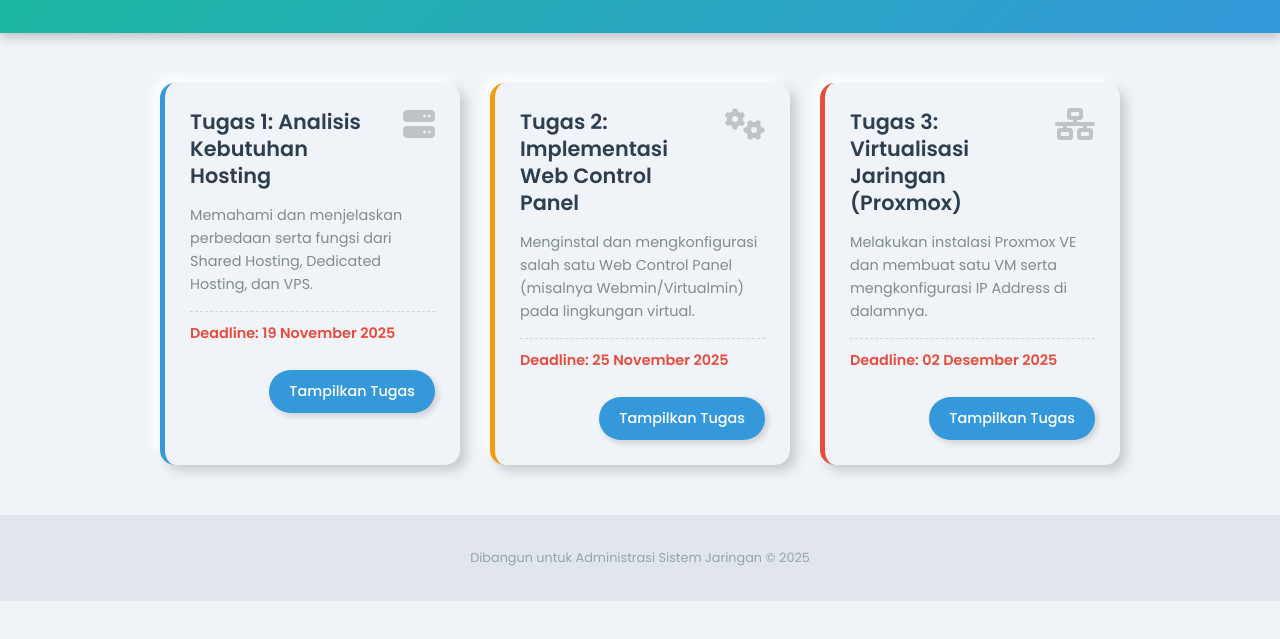
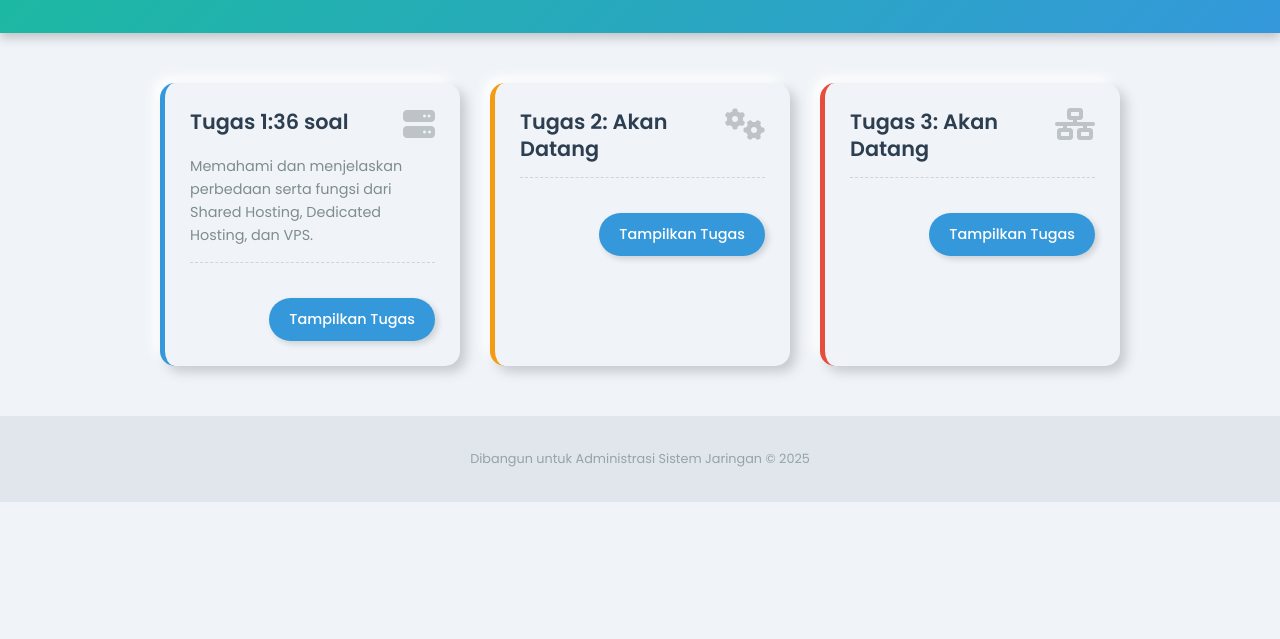
Before and after one commit to susantosusilo21-arch/susantosby, a plain HTML site: page tugasaij/tugasaij.html in a window 1280 px wide. Shown: the part 149-788 px from the top of the page. Drawn offline with Linux system fonts and the light colour scheme.

Commit message:
Update tugasaij.html

```diff
--- a/tugasaij/tugasaij.html
+++ b/tugasaij/tugasaij.html
@@ -188,12 +188,12 @@
 
     <div class="task-card tugas-1">
         <div class="task-header">
-            <h2>Tugas 1: Analisis Kebutuhan Hosting</h2>
+            <h2>Tugas 1:36 soal </h2>
             <i class="fas fa-server task-status"></i>
         </div>
         <div class="task-detail">
             <p>Memahami dan menjelaskan perbedaan serta fungsi dari Shared Hosting, Dedicated Hosting, dan VPS.</p>
-            <p class="deadline">Deadline: 19 November 2025</p>
+            <p class="deadline"></p>
         </div>
         <div class="task-actions">
             <a href="soal aij 36 soal.pdf" class="task-button" target="_blank">Tampilkan Tugas</a>
@@ -202,12 +202,12 @@
 
     <div class="task-card tugas-2">
         <div class="task-header">
-            <h2>Tugas 2: Implementasi Web Control Panel</h2>
+            <h2>Tugas 2: Akan Datang</h2>
             <i class="fas fa-cogs task-status"></i>
         </div>
         <div class="task-detail">
-            <p>Menginstal dan mengkonfigurasi salah satu Web Control Panel (misalnya Webmin/Virtualmin) pada lingkungan virtual.</p>
-            <p class="deadline">Deadline: 25 November 2025</p>
+            <p></p>
+            <p class="deadline"></p>
         </div>
         <div class="task-actions">
             <a href="detail_tugas_2.html" class="task-button" target="_blank">Tampilkan Tugas</a>
@@ -216,12 +216,12 @@
 
     <div class="task-card tugas-3">
         <div class="task-header">
-            <h2>Tugas 3: Virtualisasi Jaringan (Proxmox)</h2>
+            <h2>Tugas 3: Akan Datang</h2>
             <i class="fas fa-network-wired task-status"></i>
         </div>
         <div class="task-detail">
-            <p>Melakukan instalasi Proxmox VE dan membuat satu VM serta mengkonfigurasi IP Address di dalamnya.</p>
-            <p class="deadline">Deadline: 02 Desember 2025</p>
+            <p></p>
+            <p class="deadline"></p>
         </div>
         <div class="task-actions">
             <a href="detail_tugas_3.html" class="task-button" target="_blank">Tampilkan Tugas</a>
@@ -235,4 +235,5 @@
 </footer>
 
 </body>
+
 </html>
```
